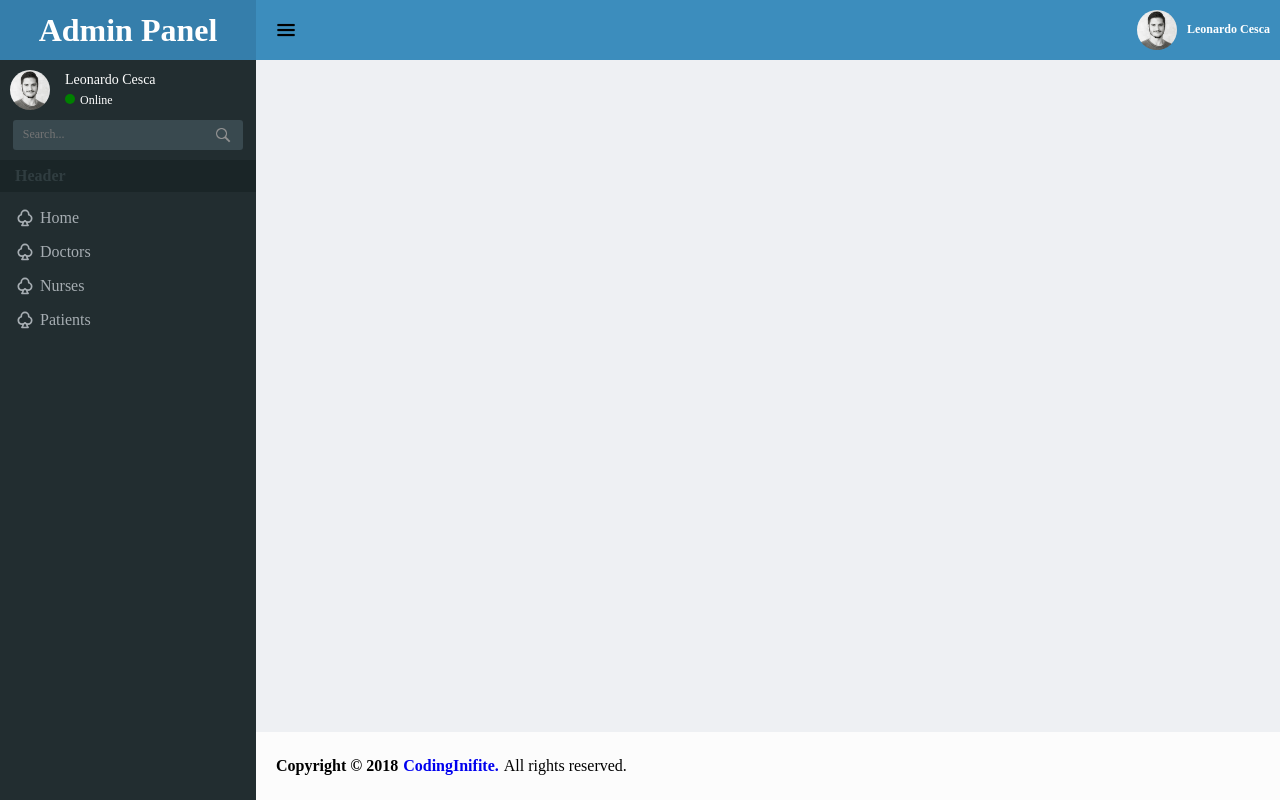
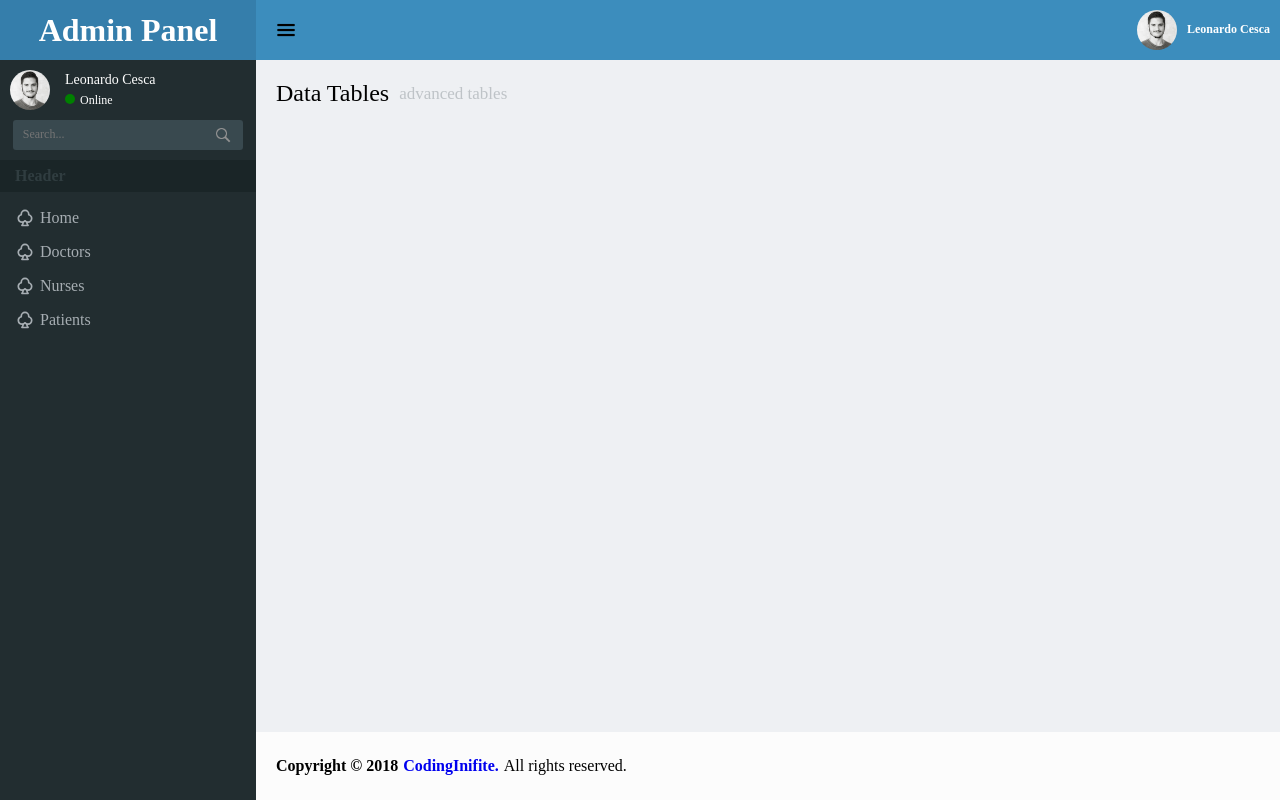
Before and after one commit to LeonardoCesca/trilha-front-2019, a Vue app in the folder challenge-dashboard/: page / in a window 1280 px wide. Built offline with nearby package versions, Linux system fonts and the light colour scheme.

Commit message:
ADD modifications

```diff
--- a/challenge-dashboard/src/components/Itens-Nav.vue
+++ b/challenge-dashboard/src/components/Itens-Nav.vue
@@ -1,5 +1,5 @@
 <template>
-  <section class="c-itens">
+  <nav class="c-itens">
     <div class="c-itens__content">
       <h4 class="c-itens__title">Header</h4>
     </div>
@@ -65,7 +65,7 @@
         </li>
       </a>
     </ul>
-  </section>
+  </nav>
 </template>
 
 <script>
--- a/challenge-dashboard/src/components/Table.vue
+++ b/challenge-dashboard/src/components/Table.vue
@@ -1,5 +1,10 @@
 <template>
-  <main class="c-main-table"></main>
+  <main class="c-main-table">
+    <header class="c-header-table">
+      <h3 class="c-header-table__title">Data Tables</h3>
+      <span class="c-header-table__subtitle">advanced tables</span>
+    </header>
+  </main>
 </template>
 
 <script>
@@ -11,4 +16,24 @@ export default {};
   flex: 1;
   background-color: #eef0f3;
 }
+
+.c-header-table {
+  display: flex;
+  align-items: center;
+  margin-left: 20px;
+  margin-top: 20px;
+
+  &__title {
+    font-size: 24px;
+    font-weight: normal;
+    margin: 0;
+  }
+
+  &__subtitle {
+    font-size: 17px;
+    font-weight: normal;
+    padding-left: 10px;
+    color: #bec3c7;
+  }
+}
 </style>
```
